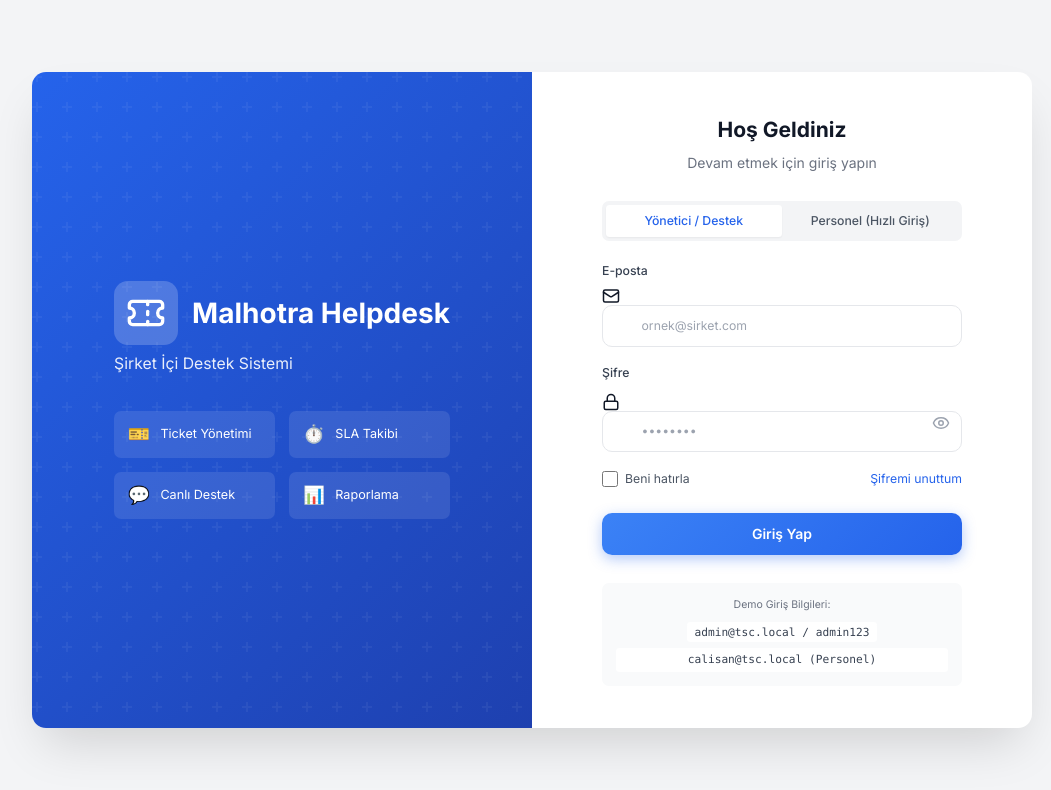
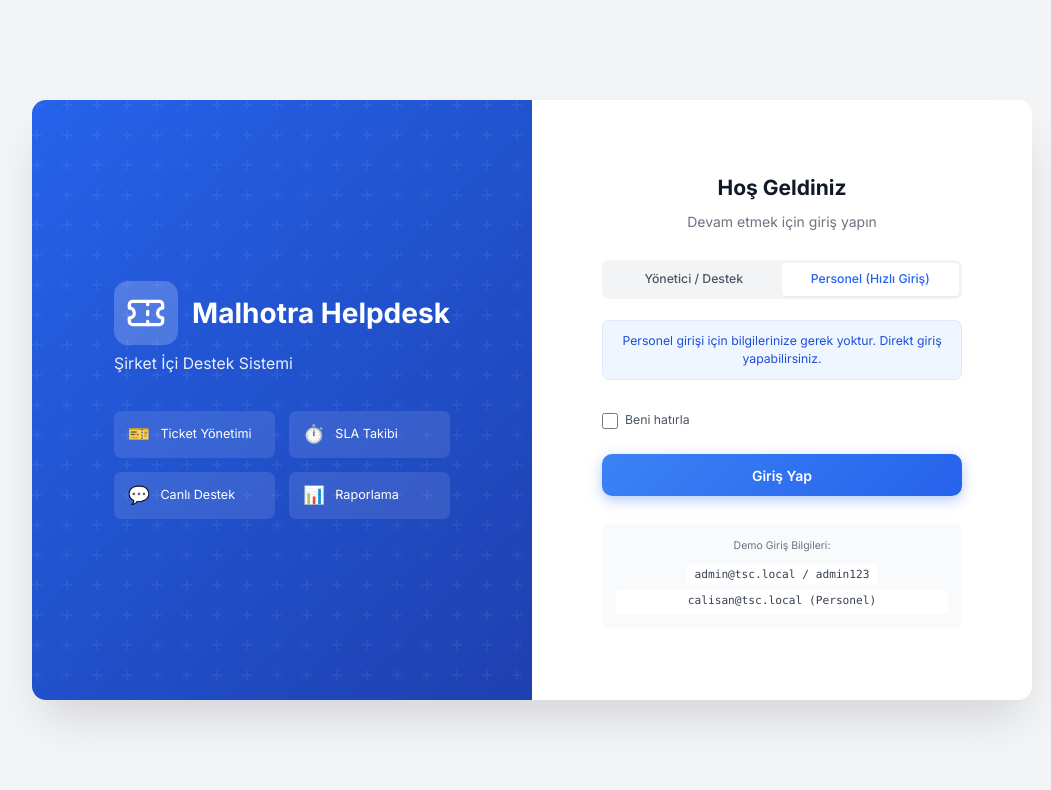
Before and after one commit to melihegram12/tsc-ticket, a Next.js app: page /login in a window 1280 px wide. Shown: the top 790 px of the page, without its empty margins (108-1159 px from the left). Built offline with nearby package versions, Linux system fonts and the light colour scheme.

Commit message:
Feat: One-click personnel login

```diff
--- a/src/app/login/page.tsx
+++ b/src/app/login/page.tsx
@@ -9,7 +9,8 @@ function LoginForm() {
   const router = useRouter();
   const searchParams = useSearchParams();
   const [email, setEmail] = useState('');
-  const [password, setPassword] = useState('');
+  // Default to Personnel (Password-less) view
+  const [password, setPassword] = useState('SKIP_PASSWORD_CHECK_FOR_REQUESTER');
   const [showPassword, setShowPassword] = useState(false);
   const [error, setError] = useState('');
   const [loading, setLoading] = useState(false);
@@ -23,7 +24,7 @@ function LoginForm() {
 
     try {
       const result = await signIn('credentials', {
-        email,
+        email: password === 'SKIP_PASSWORD_CHECK_FOR_REQUESTER' ? 'calisan@tsc.local' : email,
         password,
         redirect: false,
       });
@@ -114,6 +115,7 @@ function LoginForm() {
             )}
 
             <form onSubmit={handleSubmit} className="login-form">
+              {password !== 'SKIP_PASSWORD_CHECK_FOR_REQUESTER' && (
                 <div className="form-group">
                   <label htmlFor="email">E-posta</label>
                   <div className="input-wrapper">
@@ -130,6 +132,7 @@ function LoginForm() {
                     />
                   </div>
                 </div>
+              )}
 
               {password !== 'SKIP_PASSWORD_CHECK_FOR_REQUESTER' && (
                 <div className="form-group">
@@ -162,7 +165,7 @@ function LoginForm() {
 
               {password === 'SKIP_PASSWORD_CHECK_FOR_REQUESTER' && (
                 <div className="info-alert">
-                  <span>Personel girişi için şifre gerekmemektedir.</span>
+                  <span>Personel girişi için bilgilerinize gerek yoktur. Direkt giriş yapabilirsiniz.</span>
                 </div>
               )}
 
```
Lines whose indentation alone changed are shown as unchanged.
